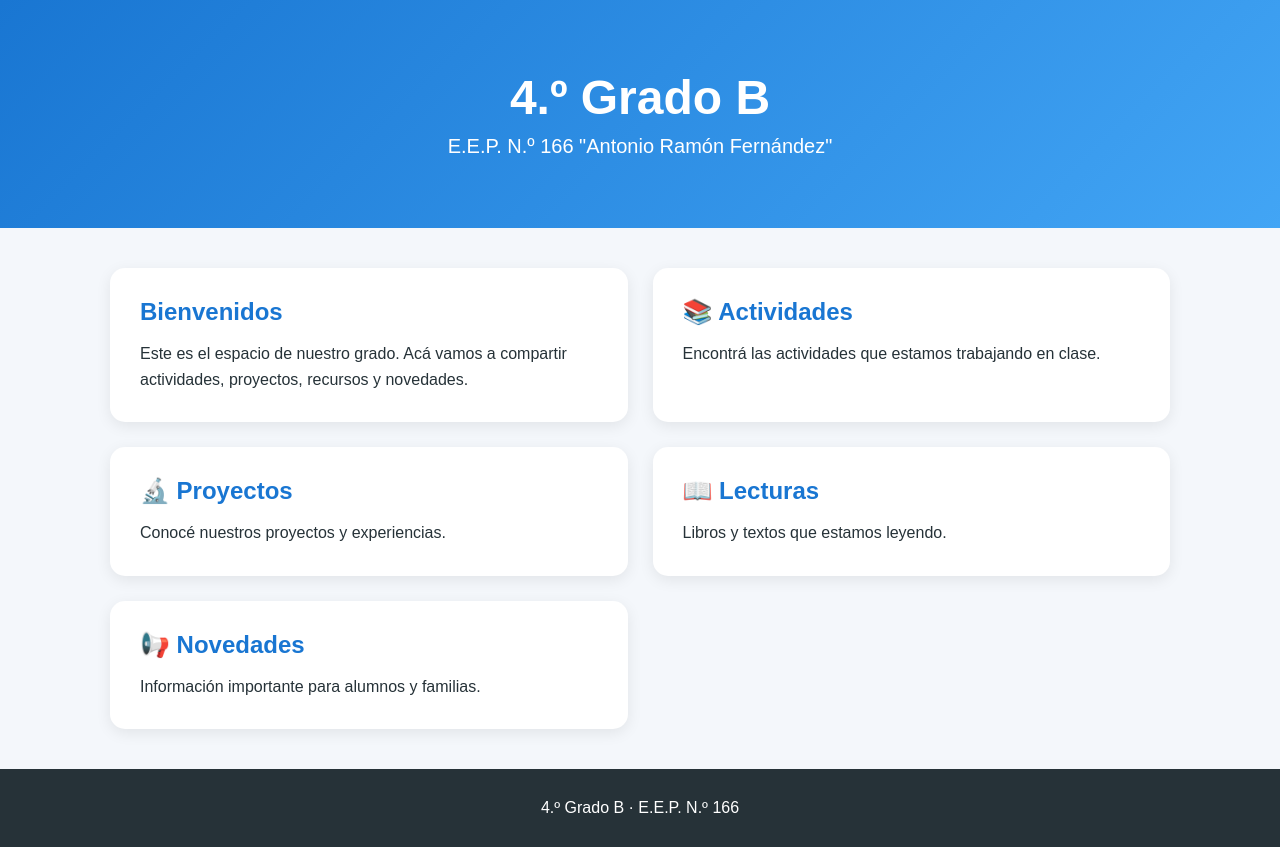
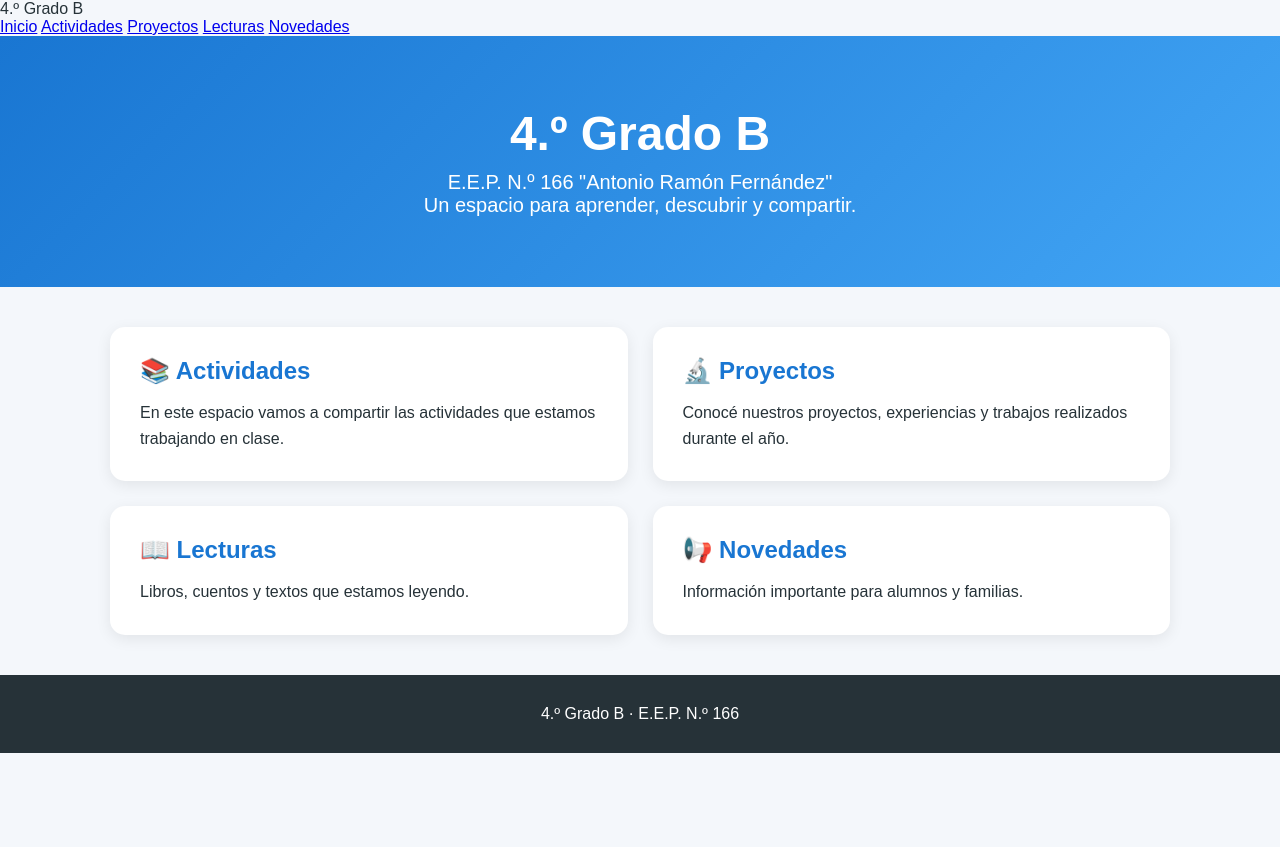
Before and after one commit to Ezelopez89/landing-4to-grado, a plain HTML site: page index.html in a window 1280 px wide. After the commit the page ends 800 px from the top, so only its background shows below. Drawn offline with Linux system fonts and the light colour scheme.

Commit message:
Refactor HTML structure and update content

```diff
--- a/index.html
+++ b/index.html
@@ -1,64 +1,103 @@
 <!DOCTYPE html>
 <html lang="es">
+
 <head>
     <meta charset="UTF-8">
     <meta name="viewport" content="width=device-width, initial-scale=1.0">
+
     <title>4.º Grado B</title>
+
     <link rel="stylesheet" href="style.css">
 </head>
 
 <body>
 
-    <header>
+    <nav>
+        <div class="logo">4.º Grado B</div>
+
+        <div class="menu">
+            <a href="#inicio">Inicio</a>
+            <a href="#actividades">Actividades</a>
+            <a href="#proyectos">Proyectos</a>
+            <a href="#lecturas">Lecturas</a>
+            <a href="#novedades">Novedades</a>
+        </div>
+    </nav>
+
+
+    <header id="inicio">
+
         <h1>4.º Grado B</h1>
-        <p>E.E.P. N.º 166 "Antonio Ramón Fernández"</p>
+
+        <p>
+            E.E.P. N.º 166 "Antonio Ramón Fernández"
+        </p>
+
+        <p>
+            Un espacio para aprender, descubrir y compartir.
+        </p>
+
     </header>
+
 
     <main>
 
-        <section>
-            <h2>Bienvenidos</h2>
+        <section id="actividades">
+
+            <h2>📚 Actividades</h2>
+
             <p>
-                Este es el espacio de nuestro grado.
-                Acá vamos a compartir actividades, proyectos,
-                recursos y novedades.
+                En este espacio vamos a compartir las actividades
+                que estamos trabajando en clase.
             </p>
+
         </section>
 
-        <section>
-            <h2>📚 Actividades</h2>
+
+        <section id="proyectos">
+
+            <h2>🔬 Proyectos</h2>
+
             <p>
-                Encontrá las actividades que estamos trabajando
-                en clase.
+                Conocé nuestros proyectos, experiencias y trabajos
+                realizados durante el año.
             </p>
+
         </section>
 
-        <section>
-            <h2>🔬 Proyectos</h2>
+
+        <section id="lecturas">
+
+            <h2>📖 Lecturas</h2>
+
             <p>
-                Conocé nuestros proyectos y experiencias.
+                Libros, cuentos y textos que estamos leyendo.
             </p>
+
         </section>
 
-        <section>
-            <h2>📖 Lecturas</h2>
-            <p>
-                Libros y textos que estamos leyendo.
-            </p>
-        </section>
 
-        <section>
+        <section id="novedades">
+
             <h2>📢 Novedades</h2>
+
             <p>
                 Información importante para alumnos y familias.
             </p>
+
         </section>
 
     </main>
 
+
     <footer>
-        <p>4.º Grado B · E.E.P. N.º 166</p>
+
+        <p>
+            4.º Grado B · E.E.P. N.º 166
+        </p>
+
     </footer>
 
 </body>
+
 </html>
```
